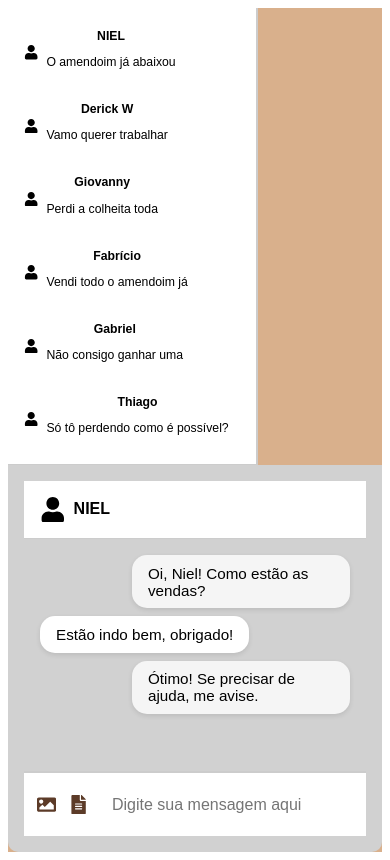
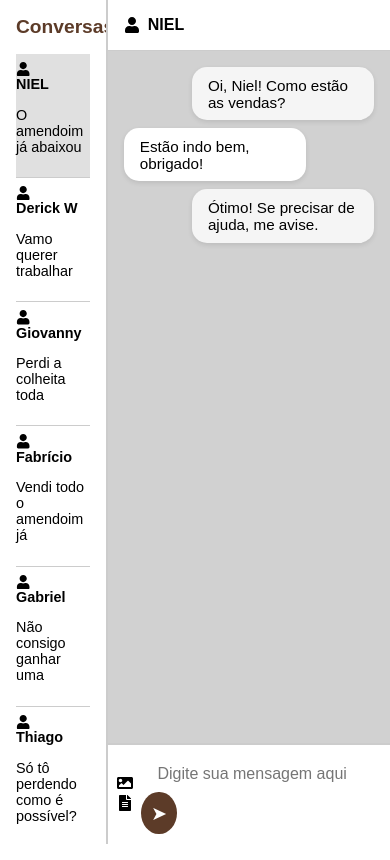
Before and after one commit to Dw7Silva/tcc, a Next.js app: page /chat in a window 390 px wide. Built offline with nearby package versions, Linux system fonts and the light colour scheme.

Commit message:
uns bglh ai

```diff
--- a/src/app/chat/chat.module.css
+++ b/src/app/chat/chat.module.css
@@ -1,18 +1,20 @@
-/* Container principal do chat */
+html, body {
+  margin: 0;
+  padding: 0;
+  height: 100%;
+  font-family: 'Comfortaa', sans-serif;
+}
+
 .chatContainer {
   display: flex;
   height: 100vh;
-  flex-direction: row;
   background-color: #d9b08c;
-  font-family: 'Comfortaa', sans-serif;
   overflow: hidden;
 }
 
-
 /* Sidebar */
 .sidebar {
-  width: 100%;
-  max-width: 250px;
+  width: 250px;
   background: #fff;
   border-right: 2px solid #ccc;
   padding: 1rem;
@@ -28,8 +30,7 @@
 
 .conversaItem {
   display: flex;
-  align-items: center;
-  gap: 0.5rem;
+  flex-direction: column;
   border-bottom: 1px solid #ccc;
   padding: 0.5rem 0;
   font-size: 0.9em;
@@ -45,19 +46,17 @@
   background-color: #e0e0e0;
 }
 
-/* Área de mensagens */
+/* Área principal do chat */
 .mensagemArea {
   flex: 1;
   display: flex;
   flex-direction: column;
   background: #d1d1d1;
-  border-radius: 0 0 10px 10px;
-  padding: 1rem;
+  height: 100vh;
   box-sizing: border-box;
-  overflow: hidden;
 }
 
-/* Cabeçalho das mensagens */
+/* Cabeçalho */
 .mensagemHeader {
   background: #fff;
   padding: 1rem;
@@ -68,11 +67,7 @@
   border-bottom: 1px solid #ccc;
 }
 
-.userIcon {
-  font-size: 2em;
-}
-
-/* Corpo das mensagens */
+/* Corpo da mensagem */
 .mensagemCorpo {
   flex: 1;
   padding: 1rem;
@@ -82,7 +77,7 @@
   gap: 0.5rem;
 }
 
-/* Mensagem */
+/* Balões de mensagem */
 .mensagem {
   max-width: 60%;
   padding: 0.6rem 1rem;
@@ -102,16 +97,15 @@
   background: #f5f5f5;
 }
 
-/* Input de mensagem */
+/* Campo de digitação */
 .mensagemInput {
   display: flex;
   align-items: center;
-  padding: 0.8rem;
   background: #fff;
   border-top: 2px solid #ccc;
-  gap: 1rem;
-  position: relative;
-  flex-wrap: nowrap; /* Impede que os itens se empurrem */
+  padding: 0.6rem 1rem;
+  box-sizing: border-box;
+  gap: 0.5rem;
 }
 
 .mensagemInput input {
@@ -124,13 +118,7 @@
   min-width: 100px;
 }
 
-.iconesInput {
-  display: flex;
-  gap: 0.8rem;
-  font-size: 1.2em;
-  color: #5c3b28;
-}
-
+/* Botão de enviar - AGORA SEM margin-left: auto */
 .enviarBtn {
   background-color: #5c3b28;
   border: none;
@@ -140,69 +128,35 @@
   cursor: pointer;
   font-size: 1.2em;
   transition: background-color 0.3s;
-  margin-left: auto; /* Faz com que o botão de envio fique no final */
+  display: flex;
+  align-items: center;
+  justify-content: center;
+  /* Removido margin-left: auto */
 }
 
-.enviarBtn:hover {
-  background-color: #4a2b1f;
-}
-
-/* Responsividade */
+/* Versão Mobile */
 @media (max-width: 768px) {
-  .chatContainer {
-    flex-direction: column;
-  }
-
-  .sidebar {
-    width: 100%;
+  .mensagemInput {
     display: flex;
-    flex-direction: column;
-    overflow-x: auto;
-    border-bottom: 1px solid #ccc;
-    padding: 0.5rem;
-  }
-
-  .sidebar h2 {
-    display: none;
-  }
-
-  .conversaItem {
-    flex-direction: row;
+    padding: 0.6rem;
+    gap: 0.5rem;
+    background: #fff;
+    border-top: 2px solid #ccc;
     align-items: center;
-    justify-content: flex-start;
-    min-width: 100px;
-    padding: 0.5rem;
-    border: none;
-    border-radius: 8px;
-    background-color: transparent;
-  }
-
-  .conversaItem div {
-    display: block;
-    text-align: center;
-    font-size: 0.85em;
-    margin-top: 0.3rem;
-  }
-
-  .userIcon {
-    font-size: 1.6em;
-  }
-
-  .mensagemInput {
-    flex-wrap: wrap;
-    gap: 0.5rem;
   }
 
   .mensagemInput input {
-    flex: 1 1 100%;
+    flex: 1;
+    margin-right: 0;
   }
 
-  .iconesInput, .enviarBtn {
-    flex-shrink: 0;
+  /* Remove todas as ordens (order) desnecessárias */
+  .iconesInput {
+    order: unset;
   }
 
   .enviarBtn {
-    position: absolute;
-    right: 10px;
+    order: unset;
+    margin-left: 0; /* Garante que fique ao lado do input */
   }
 }
--- a/src/app/chat/page.jsx
+++ b/src/app/chat/page.jsx
@@ -64,6 +64,10 @@ export default function Chat() {
     novasMensagensPorConversa[conversaAtiva] = novasMensagens;
 
     setMensagensPorConversa(novasMensagensPorConversa);
+
+    // Atualiza a última mensagem da conversa ativa
+    const novasConversas = [...conversas];
+    novasConversas[conversaAtiva].msg = novaMensagem;
     setNovaMensagem(""); // Limpa o campo de entrada
   };
 
@@ -80,7 +84,7 @@ export default function Chat() {
           <div
             key={index}
             className={`${styles.conversaItem} ${conversaAtiva === index ? styles.ativo : ''}`}
-            onClick={() => alternarConversa(index)} // Alterna a conversa ao clicar
+            onClick={() => alternarConversa(index)}
           >
             <FaUser />
             <div>
@@ -94,7 +98,7 @@ export default function Chat() {
       <main className={styles.mensagemArea}>
         <header className={styles.mensagemHeader}>
           <FaUser className={styles.userIcon} />
-          <span>{conversas[conversaAtiva].nome}</span> {/* Exibe o nome do contato ativo */}
+          <span>{conversas[conversaAtiva].nome}</span>
         </header>
 
         <div className={styles.mensagemCorpo}>
@@ -118,8 +122,11 @@ export default function Chat() {
               type="text"
               placeholder="Digite sua mensagem aqui"
               value={novaMensagem}
-              onChange={(e) => setNovaMensagem(e.target.value)} // Atualiza o estado da nova mensagem
+              onChange={(e) => setNovaMensagem(e.target.value)}
             />
+            <button type="submit" className={styles.enviarBtn}>
+              &#10148;
+            </button>
           </form>
         </footer>
       </main>
```
Also changed, not shown: src/app/components/navbar/navbar.module.css (added, +12 -0 lines), src/app/components/navbar/navbar.jsx (added).
